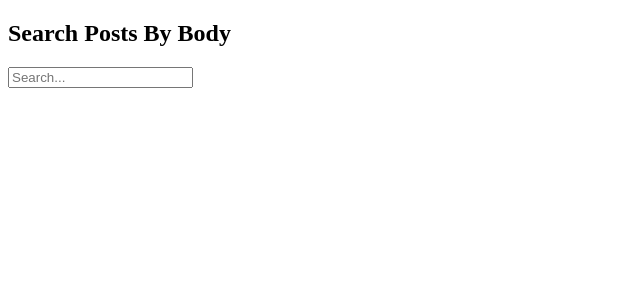
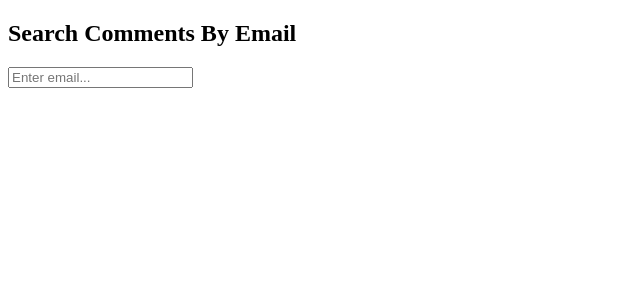
Before and after one commit to vishnu-mathariya/React-Practice, a React (Vite) app: page / in a window 1280 px wide. Shown: the top 300 px of the page, without its empty margins (0-640 px from the left). Built offline with nearby package versions, Linux system fonts and the light colour scheme.

Commit message:
Today's work

```diff
--- a/src/App.jsx
+++ b/src/App.jsx
@@ -1,3 +1,4 @@
+import { SearchCommentsByEmail } from "./useEffectQues/SearchCommentsByEmail.jsx";
 import { SearchPostsByBody } from "./useEffectQues/searchPostsByBody.jsx";
 import { SearchUserByName } from "./useEffectQues/searchUserByName.jsx";
 
@@ -6,7 +7,8 @@ function App() {
     <>
 
       {/* <SearchUserByName/> */}
-      <SearchPostsByBody/>
+      {/* <SearchPostsByBody/> */}
+      <SearchCommentsByEmail/>
     </>
   );
 }
--- /dev/null
+++ b/src/useEffectQues/SearchCommentsByEmail.jsx
@@ -0,0 +1,176 @@
+// import axios from "axios";
+// import { comment } from "postcss";
+// import React, { useEffect, useRef, useState } from "react";
+
+// export const SearchCommentsByEmail = () => {
+//   const [error, setError] = useState(null);
+//   const [search, setSearch] = useState("");
+//   const [loading, setLoading] = useState(false);
+//   const [comments, setComments] = useState([]);
+
+//   const timeoutRef = useRef(null);
+
+//   useEffect(() => {
+
+//     if(!search.trim()) return;
+//     const fetchComments = async () => {
+//       setError(null);
+//       setLoading(true);
+
+//       try {
+//         const response = await axios.get(
+//           "https://jsonplaceholder.typicode.com/comments",
+//         );
+
+//         const filteredComments = response.data.filter(() =>
+//           comment.email.toLowerCase().includes(search.toLowerCase()),
+//         );
+//         const limitedComments = filteredComments.slice(0, 7);
+//         setComments(limitedComments);
+//       } catch (err) {
+//         console.log(err);
+//         setError("Error occured");
+//       } finally {
+//         setLoading(false);
+//       }
+//     };
+
+//     timeoutRef.current = setTimeout(() => {
+//       fetchComments();
+//     }, 800);
+
+//     return () => {
+//       clearTimeout(timeoutRef.current);
+//     };
+//   }, [search]);
+
+//   const handleChange = (e) => {
+//     const value = e.target.value;
+//     setSearch(value);
+
+//     if (!value.trim()) {
+//       setComments([]);
+//       setError(null);
+//     }
+//   };
+
+//   return (
+//     <div>
+//       <h2>Search Comments by Email</h2>
+//       <input
+//         type="text"
+//         placeholder="Type email..."
+//         value={search}
+//         onChange={handleChange}
+//       />
+
+//       {error ? (
+//         <p>{error}</p>
+//       ) : loading ? (
+//         <p>Loading...</p>
+//       ) : comments.length > 0 ? (
+//         <div>
+//           {comments.map((comment) => (
+//             <div key={comment.id}>
+//               Name : {comment.name}
+//               Email : {comment.email}
+//               Comments : {comment.body}
+//               <hr />
+//             </div>
+//           ))}
+//         </div>
+//       ) : search ? (
+//         <p>No comments found</p>
+//       ) : null}
+//     </div>
+//   );
+// };
+
+////////////////////////////////////////////////
+
+import axios from "axios";
+import React, { useEffect, useState } from "react";
+import { useRef } from "react";
+
+export const SearchCommentsByEmail = () => {
+  const [error, setError] = useState(null);
+  const [search, setSearch] = useState("");
+  const [loading, setLoading] = useState(false);
+  const [comments, setComments] = useState([]);
+
+  const timeoutRef =  useRef(null)
+  useEffect(() => {
+
+    if(!search.trim()) return;
+    const fetchComments = async () => {
+      setError(null)
+      setLoading(true)
+      try {
+        const response = await axios.get(
+          "https://jsonplaceholder.typicode.com/comments",
+        );
+
+        const filteredComments = response.data.filter((comment) =>
+          comment.email.toLowerCase().includes(search.toLowerCase()),
+        );
+
+         const limitedComments = filteredComments.slice(0,7)
+         setComments(limitedComments)
+      } catch (err) {
+        console.log(err);
+        setError("Error occured");
+      } finally {
+        setLoading(false);
+      }
+    };
+
+   timeoutRef.current =  setTimeout(() => {
+      fetchComments()
+    }, 800);
+
+    return () =>{
+      clearTimeout(timeoutRef.current)
+    }
+
+  }, [search]);
+
+
+ const  handleChanage = (e) =>{
+  const value = e.target.value
+
+  setSearch(value)
+
+  if(!value.trim()){
+    setError(null)
+    setComments([])
+  }
+ }
+
+  return (
+    <div>
+      <h2>Search Comments By Email</h2>
+      <input type="text" placeholder="Enter email..."value={search} onChange={handleChanage} />
+
+      {error ? (
+        <p>{error}</p>
+      ) : loading ? (
+        <p>Loading...</p>
+      ) : comments.length > 0 ? (
+        <ul>
+          {comments.map((comment) => (
+            <li key={comment.id}>
+              Name : {comment.name}
+              <br/>
+              Email : {comment.email}
+              <br/>
+              Comments : {comment.body}
+              <hr/>
+            </li>
+          ))}
+        </ul>
+      ) : search ? (
+        <p>No comments found</p>
+      ) : null}
+    </div>
+  );
+};
```
